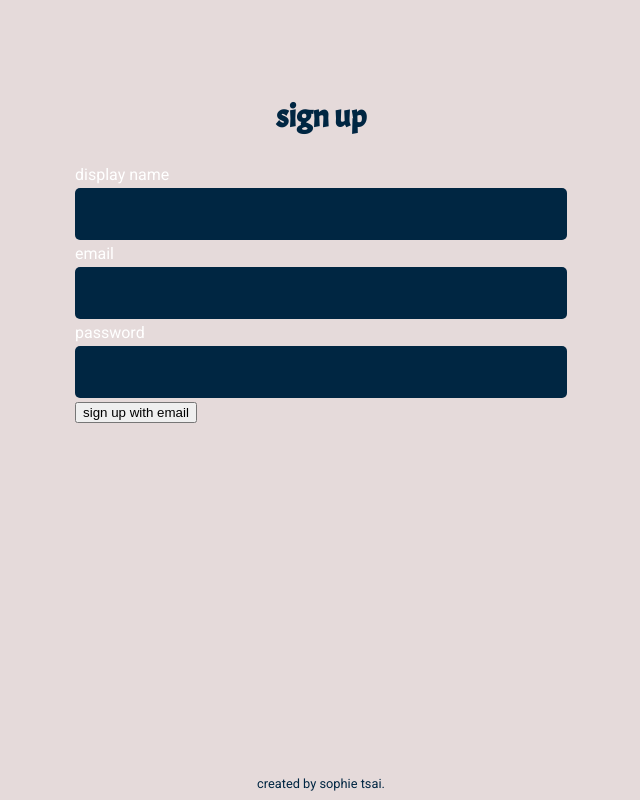
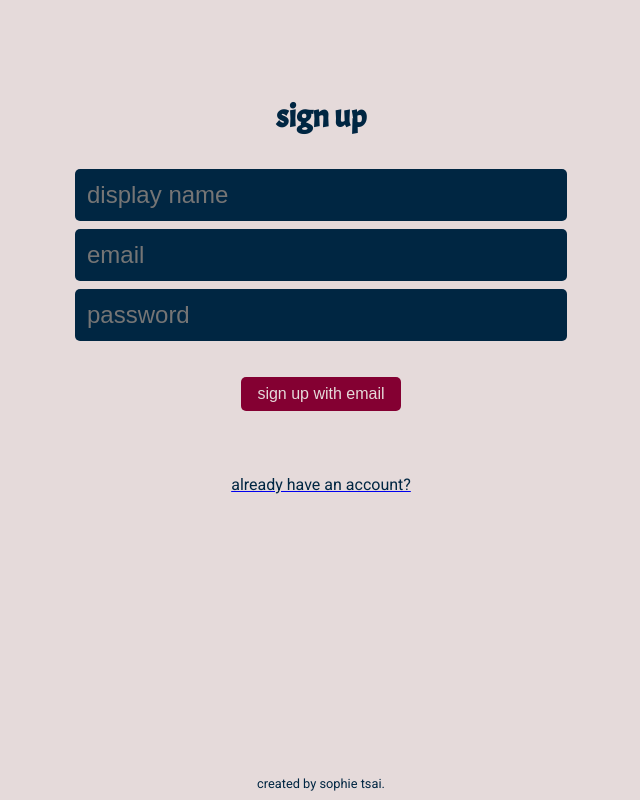
Before and after one commit to sophie-tsai/Firebase-Playground, a React (Create React App) app: page /Homequarters/auth in a window 1280 px wide. Shown: the whole page, without its empty margins (319-959 px from the left). Built offline with nearby package versions, Linux system fonts and the light colour scheme; no server answers; the database is empty.

Commit message:
Sign Up Page Design

```diff
--- a/src/App.js
+++ b/src/App.js
@@ -62,7 +62,7 @@ function App() {
         </Route>
 
         <Route exact path="/Homequarters/auth">
-          <Authentication authType={authType} />
+          <Authentication authType={authType} setAuthType={setAuthType} />
         </Route>
       </Switch>
       <Signature />
--- a/src/components/Authentication/Authentication.css
+++ b/src/components/Authentication/Authentication.css
@@ -1,3 +1,13 @@
+/* TYPOGRAPHY */
+
+.link-to-sign-in,
+.link-to-sign-in:visited {
+  text-decoration: none;
+  color: var(--blue);
+  margin-top: 4em;
+  text-align: center;
+}
+
 /* BUTTONS */
 .button {
   outline: none;
@@ -25,7 +35,8 @@
 }
 
 .button-google-sign-in,
-.button-email-sign-in {
+.button-email-sign-in,
+.button-email-sign-up {
   background-color: var(--red);
   color: var(--gray);
   font-size: 1rem;
--- a/src/components/Authentication/Authentication.js
+++ b/src/components/Authentication/Authentication.js
@@ -5,14 +5,18 @@ import SignIn from "./SignIn";
 import "./Authentication.css";
 
 function Authentication(props) {
-  const { authType } = props;
+  const { authType, setAuthType } = props;
 
   const backgroundRef = useRef(null);
 
   return (
     <div className="auth-page" ref={backgroundRef}>
       <h3 className="subtitle-landing-page">{authType}</h3>
-      {authType === "sign in" ? <SignIn /> : <SignUp />}
+      {authType === "sign in" ? (
+        <SignIn />
+      ) : (
+        <SignUp setAuthType={setAuthType} />
+      )}
     </div>
   );
 }
--- a/src/components/Authentication/SignIn.js
+++ b/src/components/Authentication/SignIn.js
@@ -28,17 +28,15 @@ function SignIn() {
         onKeyUp={handleKeyUp}
         value={email}
         onChange={handleChange}
-        placeholder="enter your email"
+        placeholder="email"
       />
-
-      <br />
 
       <input
         type="password"
         className="sign-in-input"
         value={password}
         onChange={handleChange}
-        placeholder="enter your password"
+        placeholder="password"
       />
 
       <div className="button-sign-in-container">
--- a/src/components/Authentication/SignUp.js
+++ b/src/components/Authentication/SignUp.js
@@ -1,7 +1,9 @@
 import React, { useState } from "react";
 import { auth, createUserProfileDocument } from "../../firebaseConfig";
+import { Link } from "react-router-dom";
 
-function SignUp() {
+function SignUp(props) {
+  const { setAuthType } = props;
   const [signUpInput, setSignUpInput] = useState({
     displayName: "",
     email: "",
@@ -34,40 +36,42 @@ function SignUp() {
 
   return (
     <div className="email-authentication">
-      <label>
-        display name
       <input
         type="text"
         name="displayName"
         value={signUpInput.displayName}
         onChange={(event) => handleChange(event)}
         className="sign-in-input"
+        placeholder="display name"
       />
-      </label>
-      <br />
-      <label>
-        email
+
       <input
         type="email"
         name="email"
         value={signUpInput.email}
         onChange={(event) => handleChange(event)}
         className="sign-in-input"
+        placeholder="email"
       />
-      </label>
-      <br />
-      <label>
-        password
+
       <input
         type="password"
         name="password"
         value={signUpInput.password}
         onChange={(event) => handleChange(event)}
         className="sign-in-input"
+        placeholder="password"
       />
-      </label>
-      <br />
-      <button onClick={handleSubmit}>sign up with email</button>
+      <div className="button-sign-in-container">
+        <button className="button button-email-sign-up" onClick={handleSubmit}>
+          sign up with email
+        </button>
+      </div>
+      <Link to="/HomeQuarters/auth">
+        <p className="link-to-sign-in" onClick={() => setAuthType("sign in")}>
+          already have an account?
+        </p>
+      </Link>
     </div>
   );
 }
--- a/src/components/CurrentUser/CurrentUser.js
+++ b/src/components/CurrentUser/CurrentUser.js
@@ -10,7 +10,10 @@ function CurrentUser({ displayName, photoURL }) {
         {photoURL ? (
           <img src={photoURL} alt="user thumbnail" />
         ) : (
-          <img src={`${process.env.PUBLIC_URL}/default-profile.png`} />
+          <img
+            src={`${process.env.PUBLIC_URL}/default-profile.png`}
+            alt="default"
+          />
         )}
       </div>
       <div>
--- a/src/components/LandingPage/LandingPage.js
+++ b/src/components/LandingPage/LandingPage.js
@@ -7,8 +7,8 @@ import { Link } from "react-router-dom";
 function LandingPage(props) {
   const { setAuthType } = props;
 
-  const handleClick = (method) => {
-    setAuthType(method);
+  const handleClick = (signUpMethod) => {
+    setAuthType(signUpMethod);
   };
 
   return (
```
Lines whose indentation alone changed are shown as unchanged.
